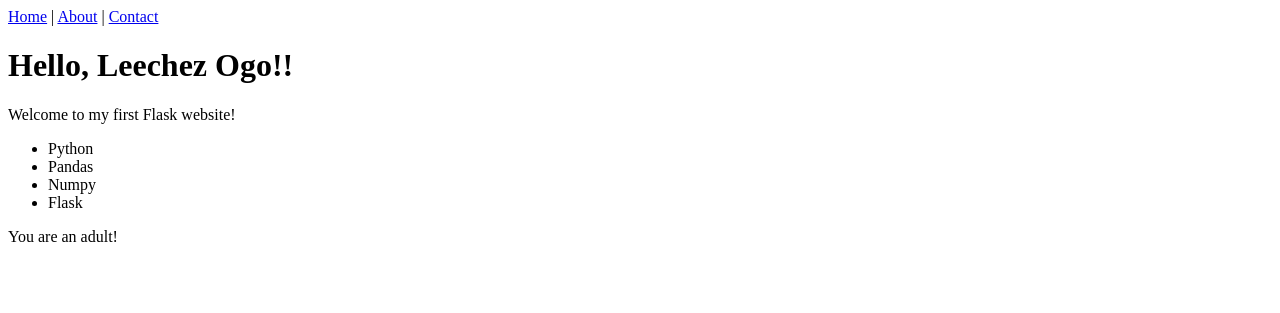
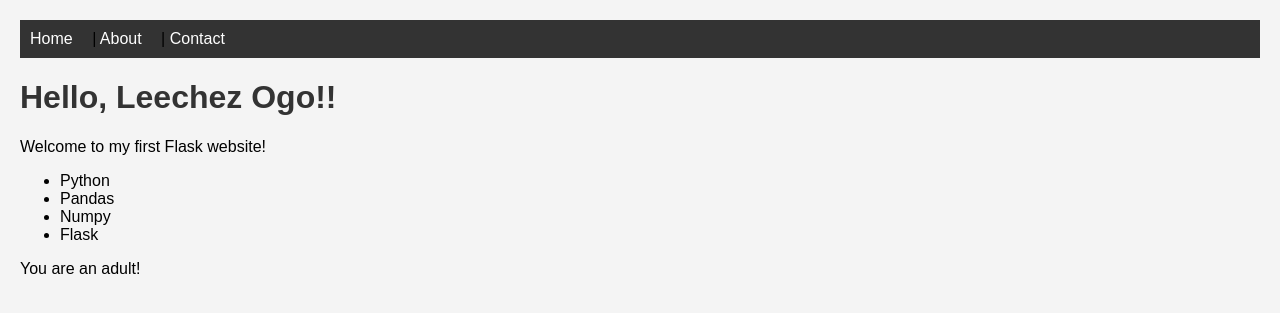
Before and after one commit to Leechez0x/python-learning, a Flask app: page / in a window 1280 px wide. Shown: the top 313 px of the page. Run offline with Flask 3, Linux system fonts and the light colour scheme.

Commit message:
Day 26: Added CSS styling

```diff
--- /dev/null
+++ b/flask_project/static/css/main.css
@@ -0,0 +1,22 @@
+body {
+    font-family: Arial, sams-serif;
+    margin: 0;
+    padding: 20px;
+    background-color: #f4f4f4;
+}
+
+nav{
+    background-color: #333;
+    padding: 10px;
+    margin-bottom: 20px;
+}
+
+nav a {
+    color: white;
+    text-decoration: none;
+    margin-right: 15px;
+}
+
+h1{
+    color: #333;
+}
--- a/flask_project/templates/about.html
+++ b/flask_project/templates/about.html
@@ -1,4 +1,4 @@
-{% extends 'layout.html' %}
+{% extends 'layout.html'%}
 
 {% block content %}
     <h1>About Me</h1>
--- a/flask_project/templates/layout.html
+++ b/flask_project/templates/layout.html
@@ -2,6 +2,7 @@
 <html>
     <head>
         <title>My Website</title>
+        <link rel="stylesheet" href="{{url_for('static', filename='css/main.css')}}">
     </head>
     <body>
         <nav>
```
